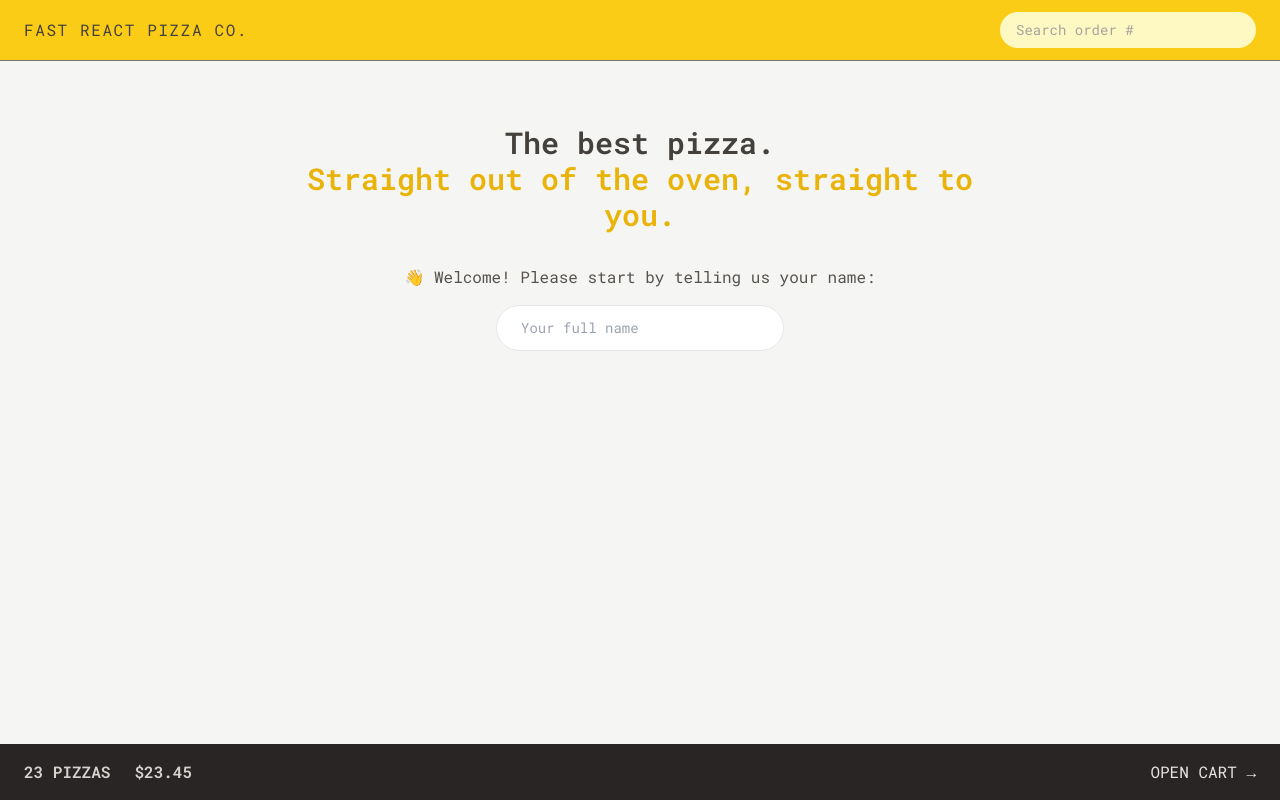
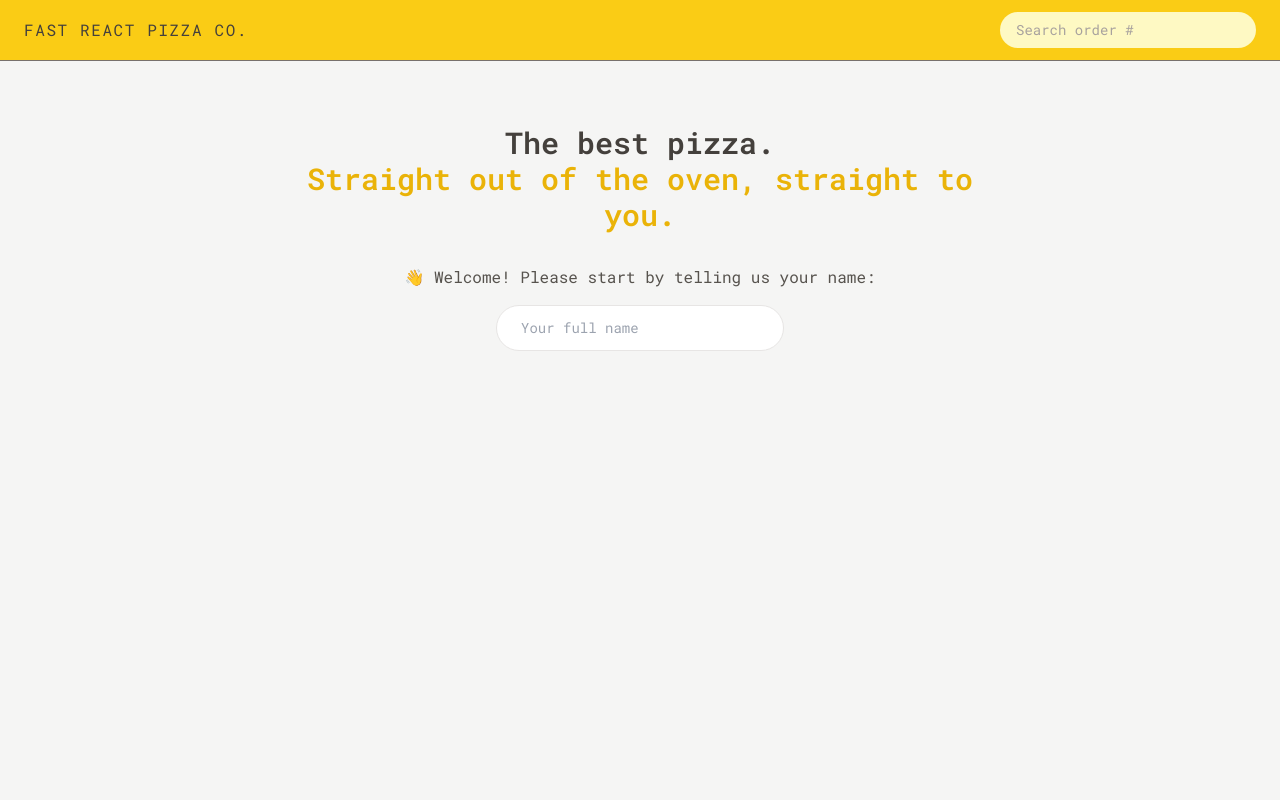
Before and after one commit to 1806397/Advanced_react_router, a React (Vite) app: page / in a window 1280 px wide. Built offline with nearby package versions, Linux system fonts and the light colour scheme.

Commit message:
Working with menu

```diff
--- a/src/features/cart/CartOverview.jsx
+++ b/src/features/cart/CartOverview.jsx
@@ -1,11 +1,16 @@
+import { useSelector } from 'react-redux';
 import { Link } from 'react-router-dom';
+import { getTotalCartPrice, getTotalQuantity } from './cartSlice';
 
 function CartOverview() {
+  const totalCartQuantity = useSelector(getTotalQuantity);
+  const totalPrice = useSelector(getTotalCartPrice);
+  if (!totalCartQuantity) return null;
   return (
-    <div className="flex items-center justify-between bg-stone-800 px-4 py-4 text-sm uppercase text-stone-200 sm:px-6 md:text-base">
-      <p className="space-x-4 font-semibold text-stone-300 sm:space-x-6">
-        <span>23 pizzas</span>
-        <span>$23.45</span>
+    <div className="safelist flex translate-y-0 items-center justify-between bg-stone-800 px-4 py-4 text-sm uppercase text-stone-200 ease-in sm:px-6 md:text-base">
+      <p className=" space-x-4 font-semibold text-stone-300 sm:space-x-2">
+        <span>{totalCartQuantity} pizzas</span>
+        <span>${totalPrice}</span>
       </p>
       <Link to="/cart">Open cart &rarr;</Link>
     </div>
--- a/src/features/cart/cartSlice.js
+++ b/src/features/cart/cartSlice.js
@@ -2,15 +2,7 @@ import { createSlice } from '@reduxjs/toolkit';
 
 const initialState = {
   // cart: [],
-  cart: [
-    {
-      pizzaId: 12,
-      name: 'Mediteraanean',
-      quantity: 2,
-      unitPrice: 16,
-      totalPrice: 32,
-    },
-  ],
+  cart: [],
 };
 
 const cartSlice = createSlice({
@@ -64,3 +56,7 @@ export const {
   clearCart,
 } = cartSlice.actions;
 export default cartSlice.reducer;
+export const getTotalQuantity = (state) =>
+  state.cart.cart.reduce((sum, item) => sum + item.quantity, 0);
+export const getTotalCartPrice = (state) =>
+  state.cart.cart.reduce((sum, item) => sum + item.totalPrice, 0);
--- a/tailwind.config.js
+++ b/tailwind.config.js
@@ -5,6 +5,10 @@ export default {
     fontFamily: {
       sans: 'Roboto Mono,monospace',
     },
+    safelist: [
+      'animate-[fade-in_1s_ease-in-out]',
+      'animate-[fade-in-down_1s_ease-in-out]',
+    ],
     extend: {
       colors: {
         pizza: '#123456',
@@ -12,6 +16,9 @@ export default {
       height: {
         screen: '100dvh',
       },
+      animation: {
+        wiggle: 'wiggle 1s ease-in-out infinite',
+      },
     },
   },
   plugins: [],
```
